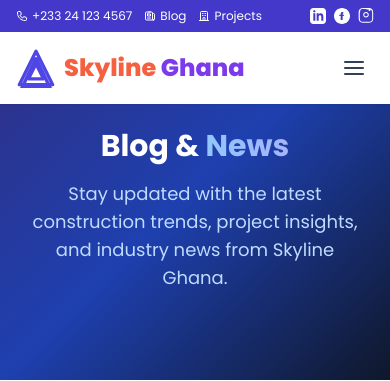
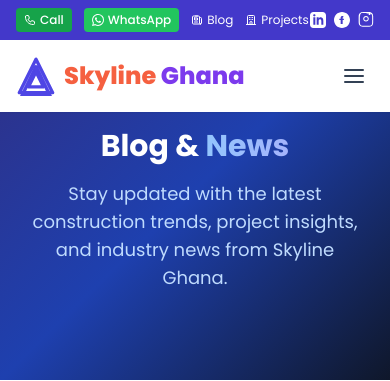
Before and after one commit to Ricas2410/skylinegh, a Django app: page /blog/ in a window 390 px wide. Shown: the top 381 px of the page. Run offline with Django 5.2, Linux system fonts and the light colour scheme; data comes from the database, SQL or seed files in the repository; data that the repository does not hold is empty; some libraries are stand-ins or nearby versions.

Commit message:
Add WhatsApp and Call buttons for mobile navigation
- Replace phone number display with Call and WhatsApp buttons on mobile
- Call button uses tel: protocol for direct calling
- WhatsApp button opens WhatsApp with the admin-configured phone number
- Both buttons use the top_navbar_phone setting from admin panel
- Improved mobile user experience with clear action buttons
- Added proper styling and hover effects for better UX

```diff
--- a/templates/partials/navigation.html
+++ b/templates/partials/navigation.html
@@ -61,12 +61,19 @@
     <!-- Mobile Top Navbar with Essential Links -->
     <div class="md:hidden bg-indigo-700 text-white text-xs py-2 px-4 flex justify-between items-center">
         <div class="flex space-x-3">
-            <!-- Phone Number Link -->
-            <a href="tel:{{ site_settings.top_navbar_phone|default:'+233241234567' }}" class="flex items-center space-x-1 hover:text-indigo-200 transition-colors duration-300">
+            <!-- Call Button -->
+            <a href="tel:{{ site_settings.top_navbar_phone|default:'+233241234567' }}" class="flex items-center space-x-1 bg-green-600 hover:bg-green-700 px-2 py-1 rounded transition-colors duration-300" title="Call {{ site_settings.top_navbar_phone|default:'+233 24 123 4567' }}">
                 <svg xmlns="http://www.w3.org/2000/svg" class="h-3 w-3" fill="none" viewBox="0 0 24 24" stroke="currentColor" stroke-width="2">
                     <path stroke-linecap="round" stroke-linejoin="round" d="M3 5a2 2 0 012-2h3.28a1 1 0 01.948.684l1.498 4.493a1 1 0 01-.502 1.21l-2.257 1.13a11.042 11.042 0 005.516 5.516l1.13-2.257a1 1 0 011.21-.502l4.493 1.498a1 1 0 01.684.949V19a2 2 0 01-2 2h-1C9.716 21 3 14.284 3 6V5z" />
                 </svg>
-                <span class="text-xs">{{ site_settings.top_navbar_phone|default:"+233 24 123 4567" }}</span>
+                <span class="text-xs font-medium">Call</span>
+            </a>
+            <!-- WhatsApp Button -->
+            <a href="https://wa.me/{{ site_settings.top_navbar_phone|default:'+233241234567'|cut:' '|cut:'-' }}" target="_blank" rel="noopener" class="flex items-center space-x-1 bg-green-500 hover:bg-green-600 px-2 py-1 rounded transition-colors duration-300" title="WhatsApp {{ site_settings.top_navbar_phone|default:'+233 24 123 4567' }}">
+                <svg xmlns="http://www.w3.org/2000/svg" class="h-3 w-3" fill="currentColor" viewBox="0 0 24 24">
+                    <path d="M17.472 14.382c-.297-.149-1.758-.867-2.03-.967-.273-.099-.471-.148-.67.15-.197.297-.767.966-.94 1.164-.173.199-.347.223-.644.075-.297-.15-1.255-.463-2.39-1.475-.883-.788-1.48-1.761-1.653-2.059-.173-.297-.018-.458.13-.606.134-.133.298-.347.446-.52.149-.174.198-.298.298-.497.099-.198.05-.371-.025-.52-.075-.149-.669-1.612-.916-2.207-.242-.579-.487-.5-.669-.51-.173-.008-.371-.01-.57-.01-.198 0-.52.074-.792.372-.272.297-1.04 1.016-1.04 2.479 0 1.462 1.065 2.875 1.213 3.074.149.198 2.096 3.2 5.077 4.487.709.306 1.262.489 1.694.625.712.227 1.36.195 1.871.118.571-.085 1.758-.719 2.006-1.413.248-.694.248-1.289.173-1.413-.074-.124-.272-.198-.57-.347m-5.421 7.403h-.004a9.87 9.87 0 01-5.031-1.378l-.361-.214-3.741.982.998-3.648-.235-.374a9.86 9.86 0 01-1.51-5.26c.001-5.45 4.436-9.884 9.888-9.884 2.64 0 5.122 1.03 6.988 2.898a9.825 9.825 0 012.893 6.994c-.003 5.45-4.437 9.884-9.885 9.884m8.413-18.297A11.815 11.815 0 0012.05 0C5.495 0 .16 5.335.157 11.892c0 2.096.547 4.142 1.588 5.945L.057 24l6.305-1.654a11.882 11.882 0 005.683 1.448h.005c6.554 0 11.89-5.335 11.893-11.893A11.821 11.821 0 0020.885 3.488"/>
+                </svg>
+                <span class="text-xs font-medium">WhatsApp</span>
             </a>
             <!-- Blog Link -->
             <a href="{% url 'blog:post_list' %}" class="flex items-center space-x-1 hover:text-indigo-200 transition-colors duration-300">
```
